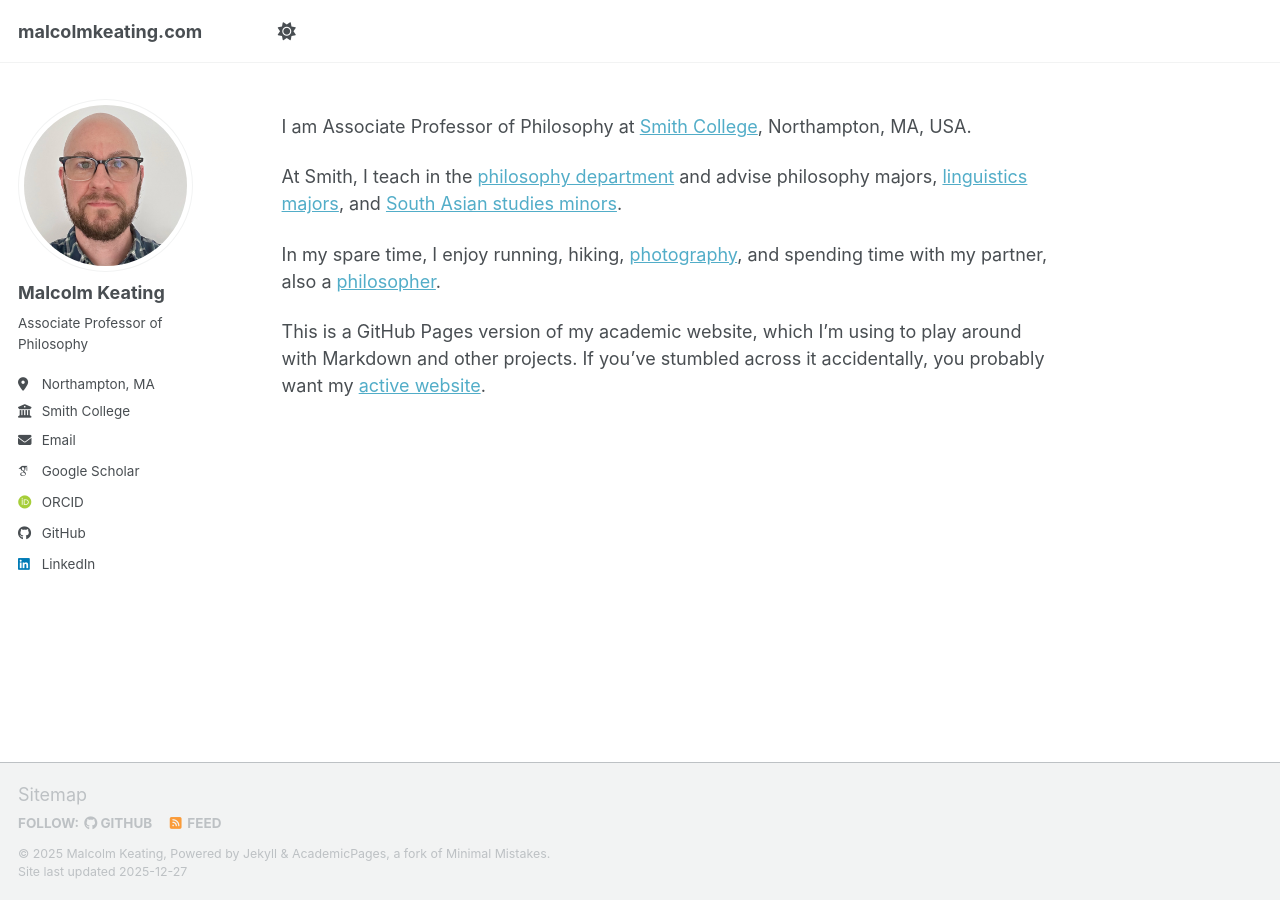
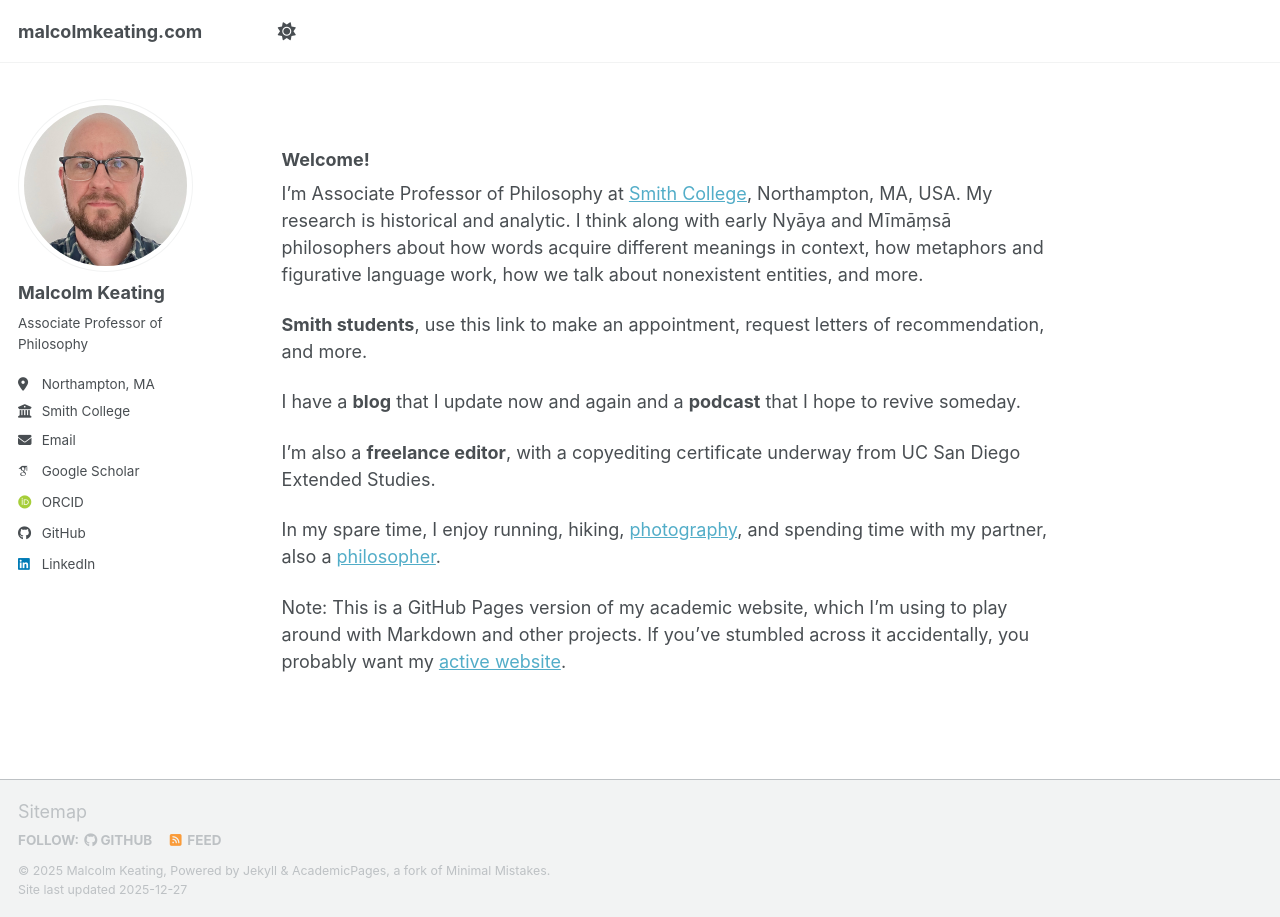
Before and after one commit to malcolmkeating/malcolmkeating.github.io, a Jekyll site: the page built from _pages/about.md, in a window 1280 px wide. Built offline with Jekyll 4.4.1, drawn with Linux system fonts in a browser that asks for light colours; some web fonts are replaced; a script bundle is joined from its source files by our own code; library files that are not in the unit come from our copies.

Commit message:
Update about.md
revised front page

```diff
--- a/_pages/about.md
+++ b/_pages/about.md
@@ -6,11 +6,16 @@ redirect_from:
   - /about/
   - /about.html
 ---
+### Welcome! ###
 
-I am Associate Professor of Philosophy at [Smith College](https://www.smith.edu/), Northampton, MA, USA.
+I'm Associate Professor of Philosophy at [Smith College](https://www.smith.edu/), Northampton, MA, USA. My research is historical and analytic. I think along with early Nyāya and Mīmāṃsā philosophers about how words acquire different meanings in context, how metaphors and figurative language work, how we talk about nonexistent entities, and more.
 
-At Smith, I teach in the [philosophy department](https://www.smith.edu/academics/philosophy) and advise philosophy majors, [linguistics majors](https://www.smith.edu/academics/linguistics), and [South Asian studies minors](https://www.smith.edu/academics/south-asian-studies).
+**Smith students**, use this link to make an appointment, request letters of recommendation, and more.
+
+I have a **blog** that I update now and again and a **podcast** that I hope to revive someday.
+
+I'm also a **freelance editor**, with a copyediting certificate underway from UC San Diego Extended Studies.
 
 In my spare time, I enjoy running, hiking, [photography](https://www.flickr.com/photos/c_malcolm/), and spending time with my partner, also a [philosopher](https://sites.google.com/site/laurapaceguerrero).
 
-This is a GitHub Pages version of my academic website, which I'm using to play around with Markdown and other projects. If you've stumbled across it accidentally, you probably want my [active website](https://malcolmkeatingsite.wordpress.com/).
+Note: This is a GitHub Pages version of my academic website, which I'm using to play around with Markdown and other projects. If you've stumbled across it accidentally, you probably want my [active website](https://malcolmkeatingsite.wordpress.com/).
```
